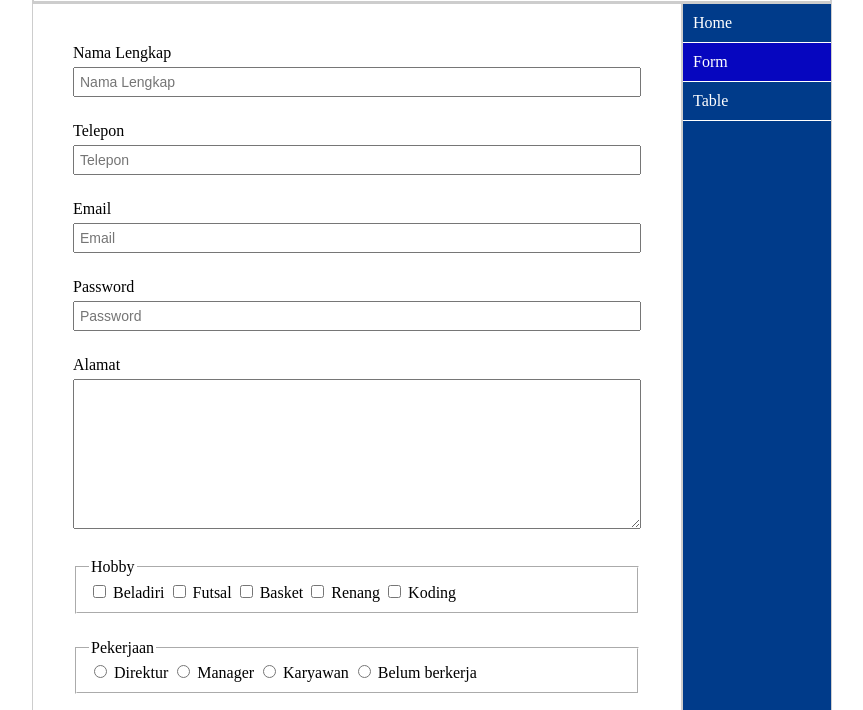
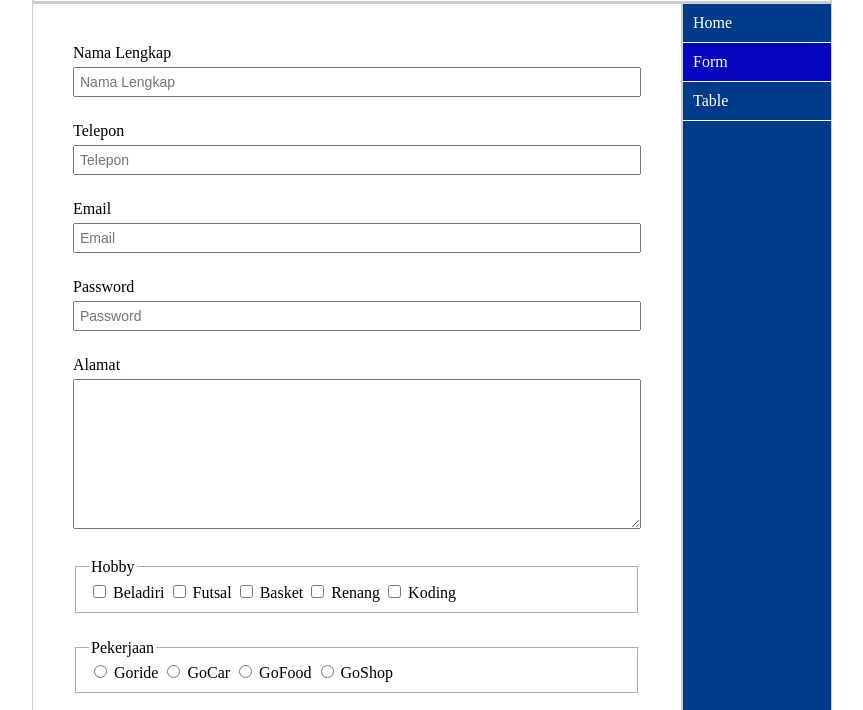
Before and after one commit to mKhairulikhsan/UAS_IKHSAN, a plain HTML site: page form.html in a window 1280 px wide. Shown: the part 90-800 px from the top of the page, without its empty margins (208-1071 px from the left). Drawn offline with Linux system fonts and the light colour scheme.

Commit message:
Update form.html

```diff
--- a/form.html
+++ b/form.html
@@ -63,15 +63,15 @@
               <fieldset class="form-style">
                 <legend>Pekerjaan </legend>
                 <label>
-                    <input type="radio" value="Direktur" name="Pekerjaan"> Direktur                </label>
+                    <input type="radio" value="GoRide" name="Pekerjaan"> Goride               </label>
                 <label>
-                    <input type="radio" value="Manager" name="Pekerjaan"> Manager
+                    <input type="radio" value="GoCar" name="Pekerjaan"> GoCar
                 </label>
                 <label>
-                    <input type="radio" value="Karyawan" name="Pekerjaan"> Karyawan
+                    <input type="radio" value="GoFood" name="Pekerjaan"> GoFood
                 </label>
                 <label>
-                    <input type="radio" value="Belum berkerja" name="Pekerjaan"> Belum berkerja
+                    <input type="radio" value="GoShop" name="Pekerjaan"> GoShop
                 </label>
               </fieldset>
 
```
